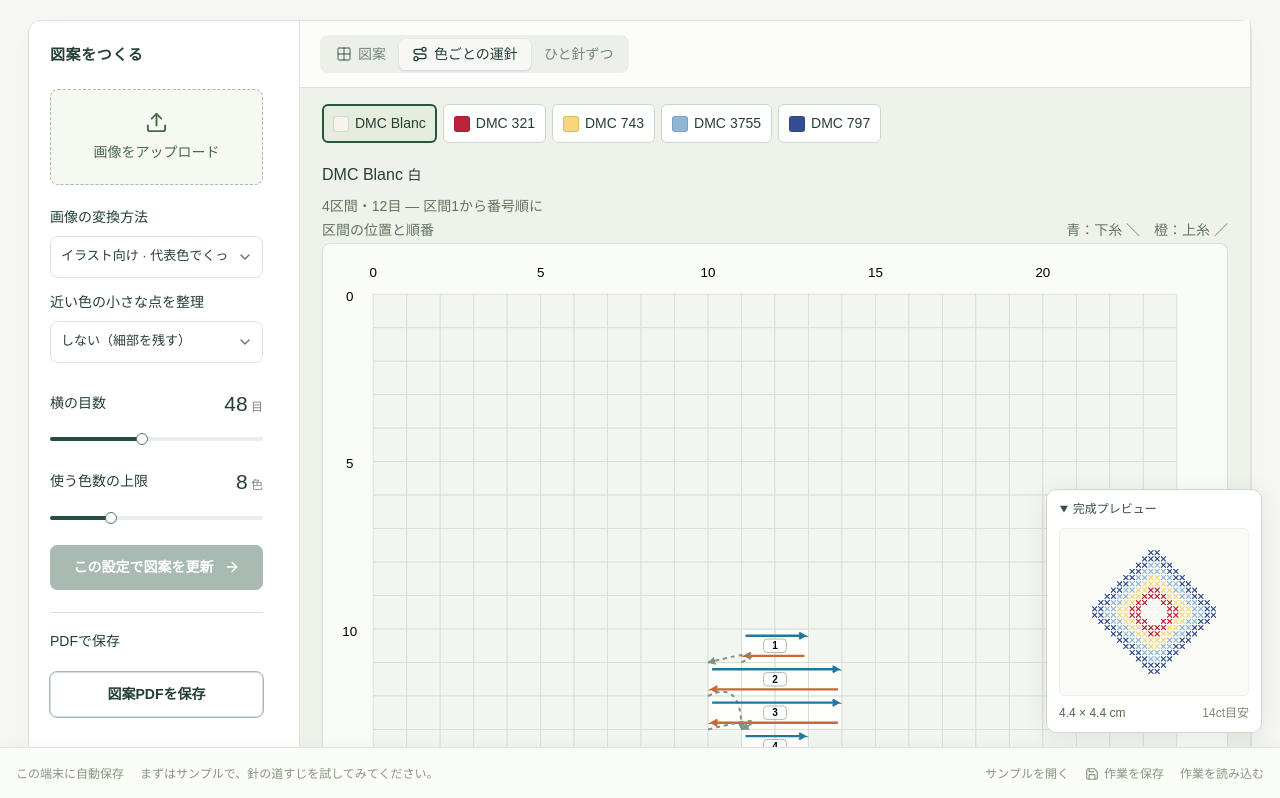
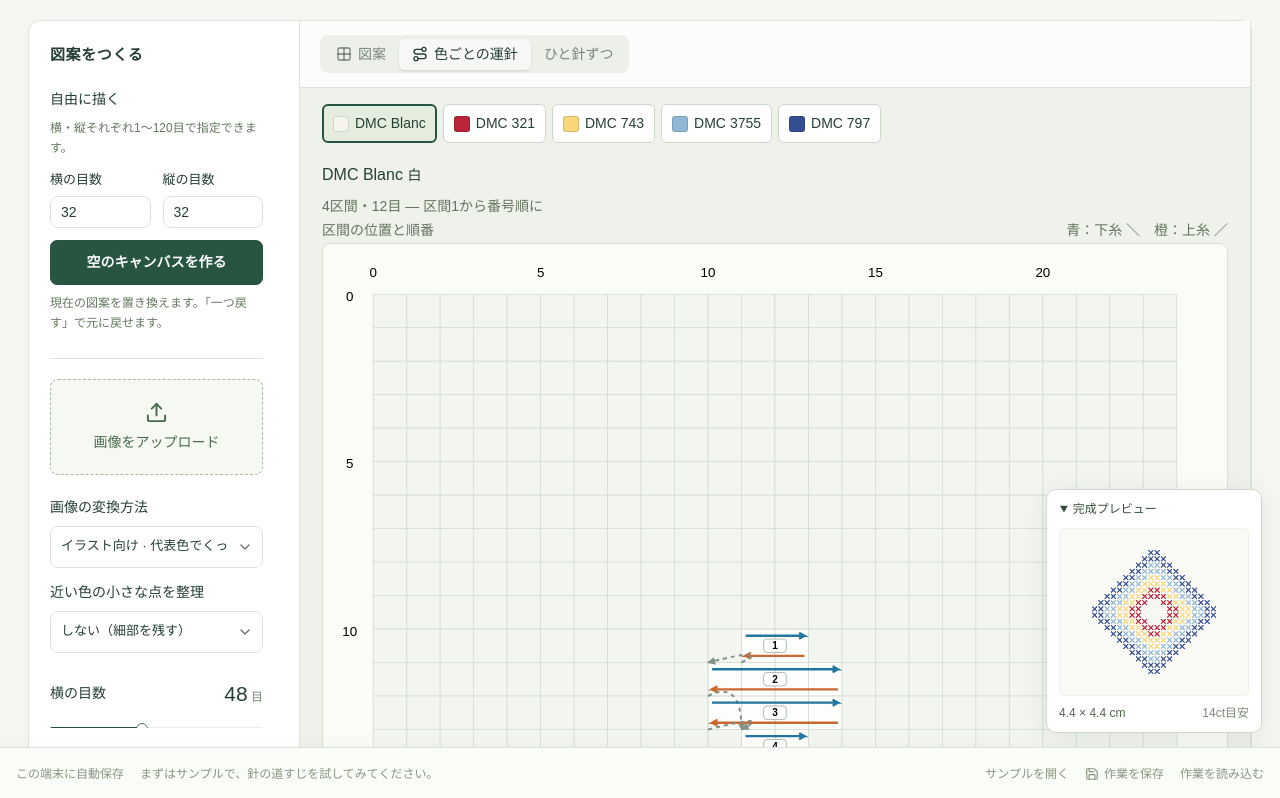
Before and after one commit to yoshiko-pg/stitch, a React (Vite) app: page / in a window 1280 px wide. Shown: the top 798 px of the page. Built offline with nearby package versions, Linux system fonts and the light colour scheme.

Commit message:
feat: choose dimensions for a freehand canvas

```diff
--- a/app/globals.css
+++ b/app/globals.css
@@ -561,6 +561,35 @@ h1 {
   padding: 13px 16px;
   gap: 10px;
 }
+.freehand-controls {
+  margin-bottom: 20px;
+  padding-bottom: 16px;
+  border-bottom: 1px solid #dce3dc;
+}
+.freehand-controls h3 {
+  font-size: 14px;
+  margin: 0 0 8px;
+}
+.freehand-controls p {
+  font-size: 12px;
+  color: #64785e;
+  line-height: 1.7;
+  margin: 8px 0;
+}
+.canvas-size-fields {
+  display: grid;
+  grid-template-columns: repeat(2, minmax(0, 1fr));
+  gap: 12px;
+  margin: 12px 0;
+}
+.canvas-size-fields label {
+  font-size: 13px;
+  min-width: 0;
+}
+.canvas-size-fields input {
+  margin-top: 6px;
+  width: 100%;
+}
 .canvas-actions button {
   background: none;
   border: 0;
--- a/app/page.tsx
+++ b/app/page.tsx
@@ -23,6 +23,7 @@ import {
   Save,
 } from 'lucide-react';
 import { Slider } from '@/components/ui/slider';
+import { Input } from '@/components/ui/input';
 import { Tabs, TabsList, TabsTrigger } from '@/components/ui/tabs';
 import { RadioGroup, RadioGroupItem } from '@/components/ui/radio-group';
 import {
@@ -54,6 +55,14 @@ const labels = {
 export default function Home() {
   const [pattern, setPattern] = useState<Pattern>(sample);
   const [width, setWidth] = useState(48);
+  const [canvasWidth, setCanvasWidth] = useState('32');
+  const [canvasHeight, setCanvasHeight] = useState('32');
+  const validCanvasSize = [canvasWidth, canvasHeight].every(
+    (value) =>
+      Number.isInteger(Number(value)) &&
+      Number(value) >= 1 &&
+      Number(value) <= 120,
+  );
   const [colors, setColors] = useState(8);
   const [conversionMode, setConversionMode] =
     useState<ConversionMode>('illustration');
@@ -484,6 +493,72 @@ export default function Home() {
           <div className="panel-heading">
             <h2>図案をつくる</h2>
           </div>
+          <form
+            className="freehand-controls"
+            onSubmit={(e) => {
+              e.preventDefault();
+              if (!validCanvasSize || busy) return;
+              const w = Number(canvasWidth),
+                h = Number(canvasHeight);
+              update({
+                width: w,
+                height: h,
+                cells: Array.from({ length: w * h }, () => null),
+                name: '手描きの図案',
+              });
+              source.current = null;
+              setSourceName('');
+              setPaint('310');
+              setView('pattern');
+              setZoom(1);
+              setMessage(
+                `${w}×${h}目のキャンバスを作りました。黒で描けます。糸色は「ほかの糸色を追加」から選べます。「一つ戻す」で前の図案に戻せます。`,
+              );
+            }}
+          >
+            <h3>自由に描く</h3>
+            <p id="canvas-size-help">横・縦それぞれ1〜120目で指定できます。</p>
+            <div className="canvas-size-fields">
+              <label htmlFor="canvas-width">
+                横の目数
+                <Input
+                  id="canvas-width"
+                  type="number"
+                  min={1}
+                  max={120}
+                  step={1}
+                  required
+                  value={canvasWidth}
+                  onChange={(e) => setCanvasWidth(e.target.value)}
+                  aria-describedby="canvas-size-help"
+                  disabled={busy}
+                />
+              </label>
+              <label htmlFor="canvas-height">
+                縦の目数
+                <Input
+                  id="canvas-height"
+                  type="number"
+                  min={1}
+                  max={120}
+                  step={1}
+                  required
+                  value={canvasHeight}
+                  onChange={(e) => setCanvasHeight(e.target.value)}
+                  aria-describedby="canvas-size-help"
+                  disabled={busy}
+                />
+              </label>
+            </div>
+            <button
+              className="primary full"
+              type="submit"
+              disabled={!validCanvasSize || busy}
+            >
+              空のキャンバスを作る
+            </button>
+            <p>現在の図案を置き換えます。「一つ戻す」で元に戻せます。</p>
+          </form>
           <input
             ref={upload}
             type="file"
```
Also changed, not shown: 1 other file (tests, documents, lock files or other folders).
